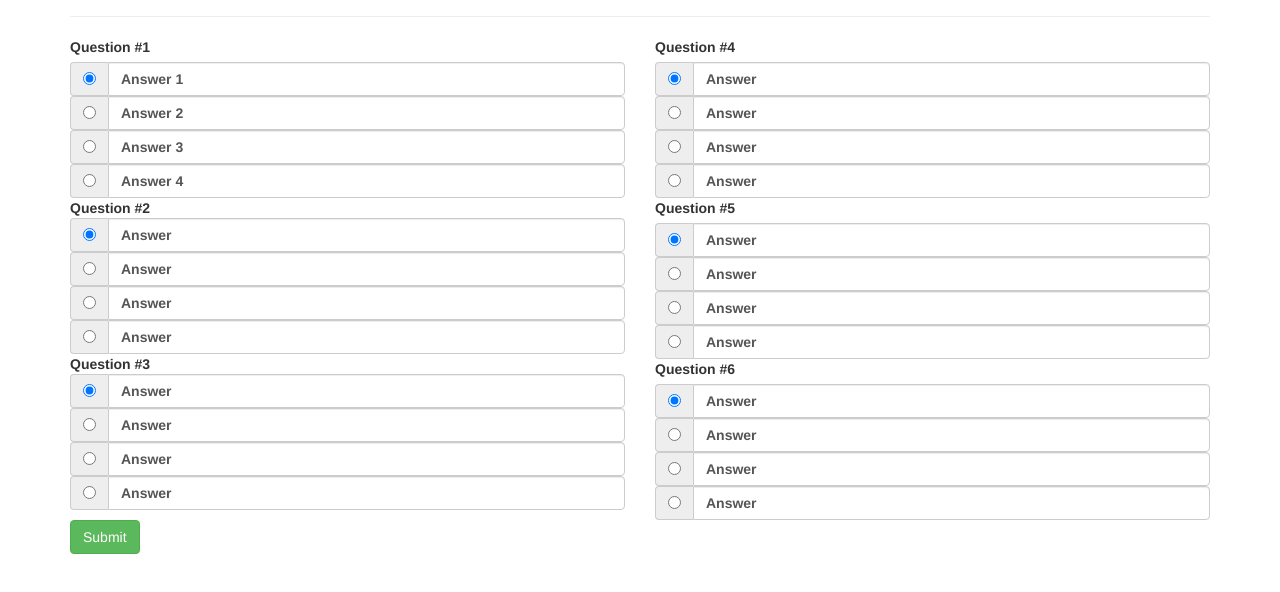
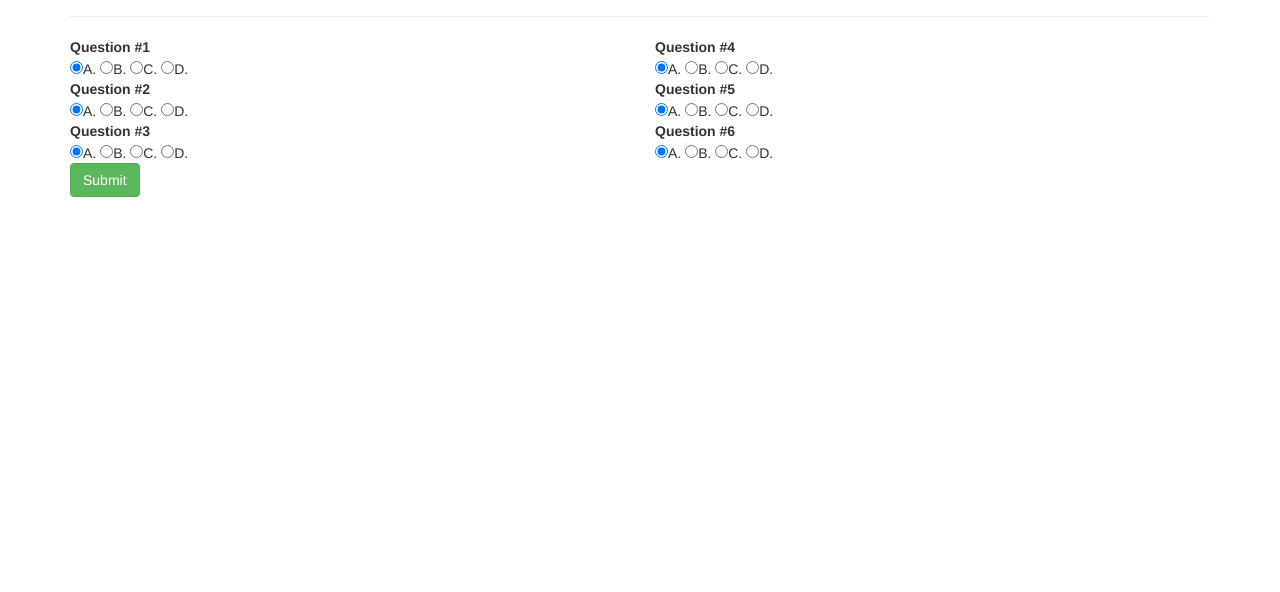
Before and after one commit to ryanapking/epicodus-intro-track-suggester, a plain HTML site: page index.html in a window 1280 px wide. Shown: the part 122-714 px from the top of the page. Drawn offline with Linux system fonts and the light colour scheme.

Commit message:
remove bootstrap styling from radio buttons due to problems with label sizing

```diff
--- a/css/style.css
+++ b/css/style.css
@@ -0,0 +1,3 @@
+label {
+  display: table-cell;
+}
--- a/index.html
+++ b/index.html
@@ -16,160 +16,37 @@
       <div class="row">
         <div class="col-xs-6">
           <label>Question #1</label>
-          <div class="input-group">
-            <span class="input-group-addon">
-              <input type="radio" name="question1" value="a" checked></input>
-            </span>
-            <label class="form-control">Answer 1</label>
-          </div>
-          <div class="input-group">
-            <span class="input-group-addon">
-              <input type="radio" name="question1" value="b"></input>
-            </span>
-            <label class="form-control">Answer 2</label>
-          </div>
-          <div class="input-group">
-            <span class="input-group-addon">
-              <input type="radio" name="question1" value="c"></input>
-            </span>
-            <label class="form-control">Answer 3</label>
-          </div>
-          <div class="input-group">
-            <span class="input-group-addon">
-              <input type="radio" name="question1" value="d"></input>
-            </span>
-            <label class="form-control">Answer 4</label>
-          </div>
-          <label>Question #2</labe>
-          <div class="input-group">
-            <span class="input-group-addon">
-              <input type="radio" name="question2" value="a" checked></input>
-            </span>
-            <label class="form-control">Answer </label>
-          </div>
-          <div class="input-group">
-            <span class="input-group-addon">
-              <input type="radio" name="question2" value="b"></input>
-            </span>
-            <label class="form-control">Answer </label>
-          </div>
-          <div class="input-group">
-            <span class="input-group-addon">
-              <input type="radio" name="question2" value="c"></input>
-            </span>
-            <label class="form-control">Answer </label>
-          </div>
-          <div class="input-group">
-            <span class="input-group-addon">
-              <input type="radio" name="question2" value="d"></input>
-            </span>
-            <label class="form-control">Answer </label>
-          </div>
-          <label>Question #3</labe>
-          <div class="input-group">
-            <span class="input-group-addon">
-              <input type="radio" name="question3" value="a" checked></input>
-            </span>
-            <label class="form-control">Answer </label>
-          </div>
-
-          <div class="input-group">
-            <span class="input-group-addon">
-              <input type="radio" name="question3" value="b"></input>
-            </span>
-            <label class="form-control">Answer </label>
-          </div>
-
-          <div class="input-group">
-            <span class="input-group-addon">
-              <input type="radio" name="question3" value="c"></input>
-            </span>
-            <label class="form-control">Answer </label>
-          </div>
-
-          <div class="input-group">
-            <span class="input-group-addon">
-              <input type="radio" name="question3" value="d"></input>
-            </span>
-            <label class="form-control">Answer </label>
-          </div>
+          <input type="radio" name="question1" value="a" checked>A.</input>
+          <input type="radio" name="question1" value="b">B.</input>
+          <input type="radio" name="question1" value="c">C.</input>
+          <input type="radio" name="question1" value="d">D.</input>
+          <label>Question #2</label>
+          <input type="radio" name="question2" value="a" checked>A.</input>
+          <input type="radio" name="question2" value="b">B.</input>
+          <input type="radio" name="question2" value="c">C.</input>
+          <input type="radio" name="question2" value="d">D.</input>
+          <label>Question #3</label>
+          <input type="radio" name="question3" value="a" checked>A.</input>
+          <input type="radio" name="question3" value="b">B.</input>
+          <input type="radio" name="question3" value="c">C.</input>
+          <input type="radio" name="question3" value="d">D.</input>
         </div>
         <div class="col-xs-6">
           <label>Question #4</label>
-          <div class="input-group">
-            <span class="input-group-addon">
-              <input type="radio" name="question4" value="a" checked></input>
-            </span>
-            <label class="form-control">Answer </label>
-          </div>
-          <div class="input-group">
-            <span class="input-group-addon">
-              <input type="radio" name="question4" value="b"></input>
-            </span>
-            <label class="form-control">Answer </label>
-          </div>
-          <div class="input-group">
-            <span class="input-group-addon">
-              <input type="radio" name="question4" value="c"></input>
-            </span>
-            <label class="form-control">Answer </label>
-          </div>
-          <div class="input-group">
-            <span class="input-group-addon">
-              <input type="radio" name="question4" value="d"></input>
-            </span>
-            <label class="form-control">Answer </label>
-          </div>
+          <input type="radio" name="question4" value="a" checked>A.</input>
+          <input type="radio" name="question4" value="b">B.</input>
+          <input type="radio" name="question4" value="c">C.</input>
+          <input type="radio" name="question4" value="d">D.</input>
           <label>Question #5</label>
-          <div class="input-group">
-            <span class="input-group-addon">
-              <input type="radio" name="question5" value="a" checked></input>
-            </span>
-            <label class="form-control">Answer </label>
-          </div>
-          <div class="input-group">
-            <span class="input-group-addon">
-              <input type="radio" name="question5" value="b"></input>
-            </span>
-            <label class="form-control">Answer </label>
-          </div>
-          <div class="input-group">
-            <span class="input-group-addon">
-              <input type="radio" name="question5" value="c"></input>
-            </span>
-            <label class="form-control">Answer </label>
-          </div>
-          <div class="input-group">
-            <span class="input-group-addon">
-              <input type="radio" name="question5" value="d"></input>
-            </span>
-            <label class="form-control">Answer </label>
-          </div>
+          <input type="radio" name="question5" value="a" checked>A.</input>
+          <input type="radio" name="question5" value="b">B.</input>
+          <input type="radio" name="question5" value="c">C.</input>
+          <input type="radio" name="question5" value="d">D.</input>
           <label>Question #6</label>
-          <div class="input-group">
-            <span class="input-group-addon">
-              <input type="radio" name="question6" value="a" checked></input>
-            </span>
-            <label class="form-control">Answer </label>
-          </div>
-          <div class="input-group">
-            <span class="input-group-addon">
-              <input type="radio" name="question6" value="b"></input>
-            </span>
-            <label class="form-control">Answer </label>
-          </div>
-          <div class="input-group">
-            <span class="input-group-addon">
-              <input type="radio" name="question6" value="c"></input>
-            </span>
-            <label class="form-control">Answer </label>
-          </div>
-          <div class="input-group">
-            <span class="input-group-addon">
-              <input type="radio" name="question6" value="d"></input>
-            </span>
-            <label class="form-control">Answer </label>
-          </div>
+          <input type="radio" name="question6" value="a" checked>A.</input>
+          <input type="radio" name="question6" value="b">B.</input>
+          <input type="radio" name="question6" value="c">C.</input>
+          <input type="radio" name="question6" value="d">D.</input>
         </div>
       </div>
 <!-- END questions row-->
```
